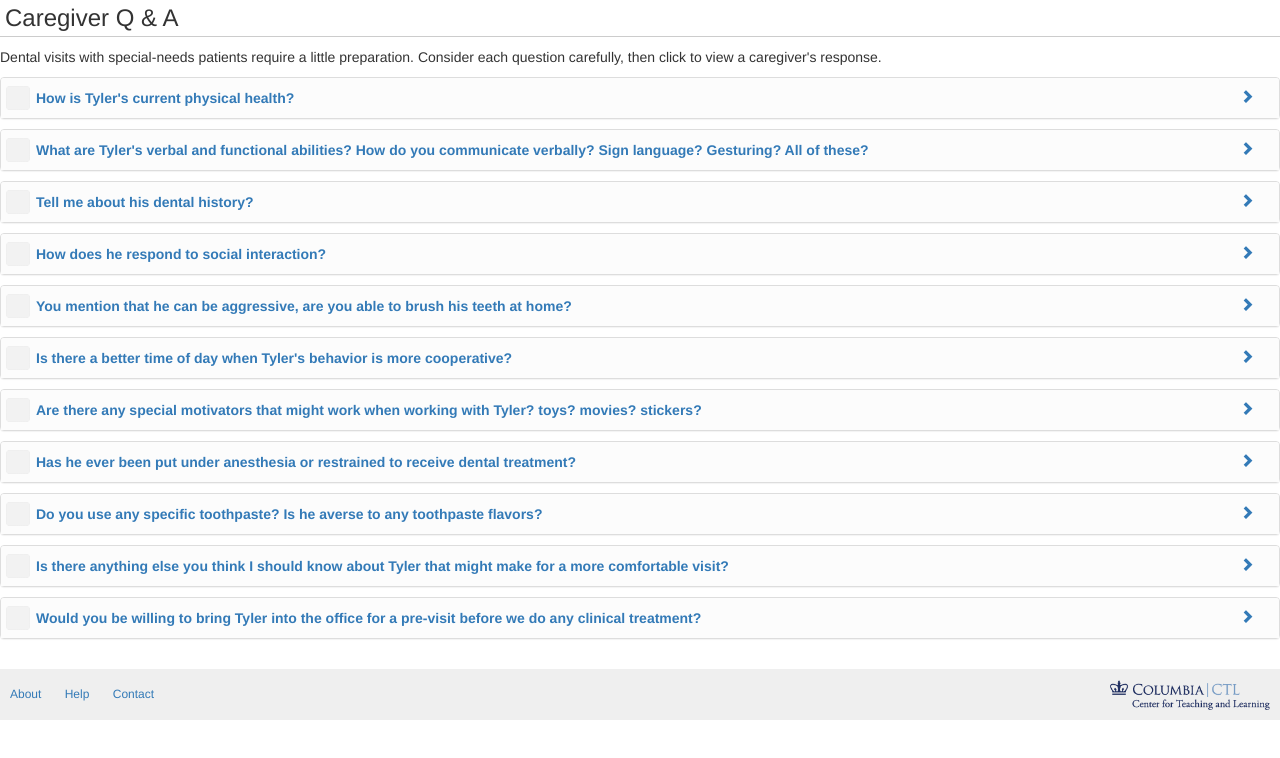
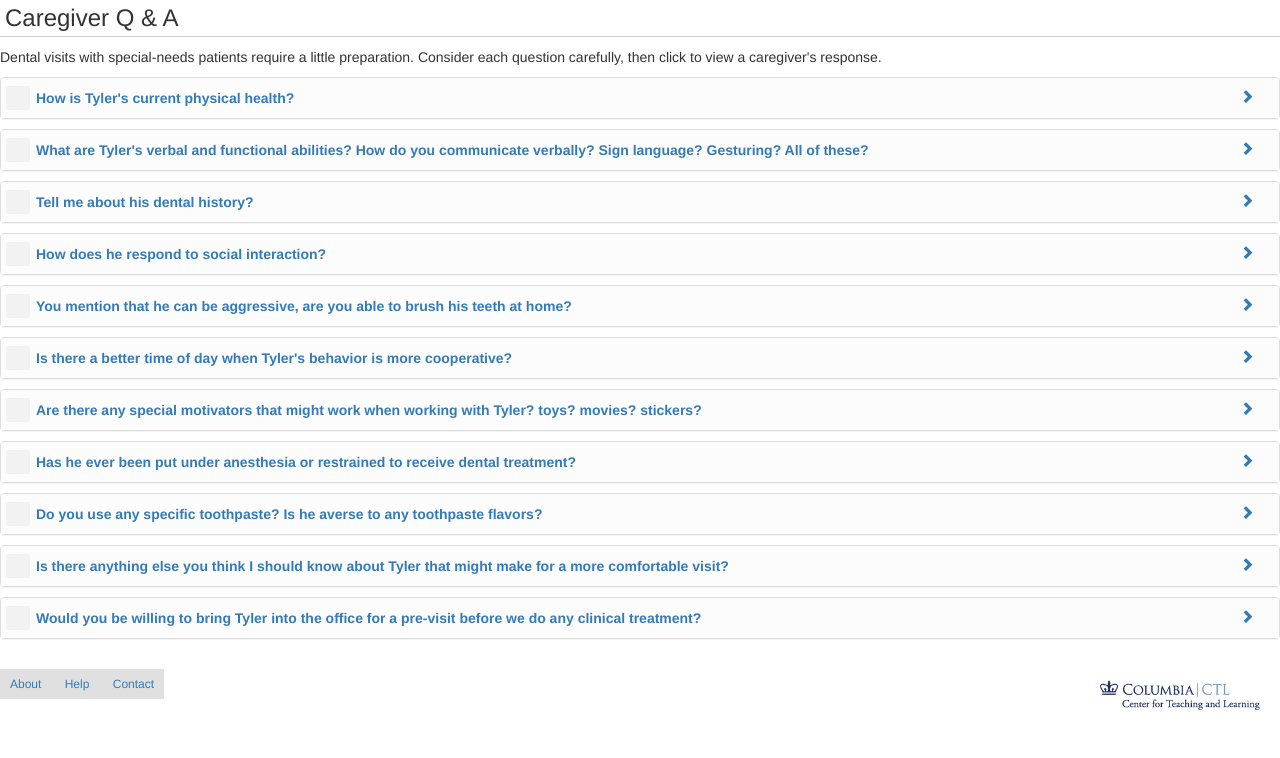
Before and after one commit to ccnmtl/specialneedsvisit-pack, a website built with webpack: page static/index.html in a window 1280 px wide. Built offline with nearby package versions, Linux system fonts and the light colour scheme; files whose address does not match are found by name.

Commit message:
CSS changes for footer

```diff
--- a/static/css/common.css
+++ b/static/css/common.css
@@ -16,10 +16,10 @@ header {
 /* Footer------------------------------------------------------------------ */
 
 footer {
-    background: #efefef;
+    background: transparent;
     font-size: 12px;
     margin-top: 30px;
-    padding: 10px 0;
+    padding: 0;
 }
 
 .footer-moreinfo,
@@ -37,10 +37,17 @@ footer {
     padding: 0 10px;
 }
 
+.footer-logos li {
+    padding: 10px 20px 0 20px;
+}
+
 .footer-logos img {
     height: 30px;
 }
 
+.footer-moreinfo {
+    background-color: #e0e0e0;
+}
 .printonly {
     display: none;
 }
```
